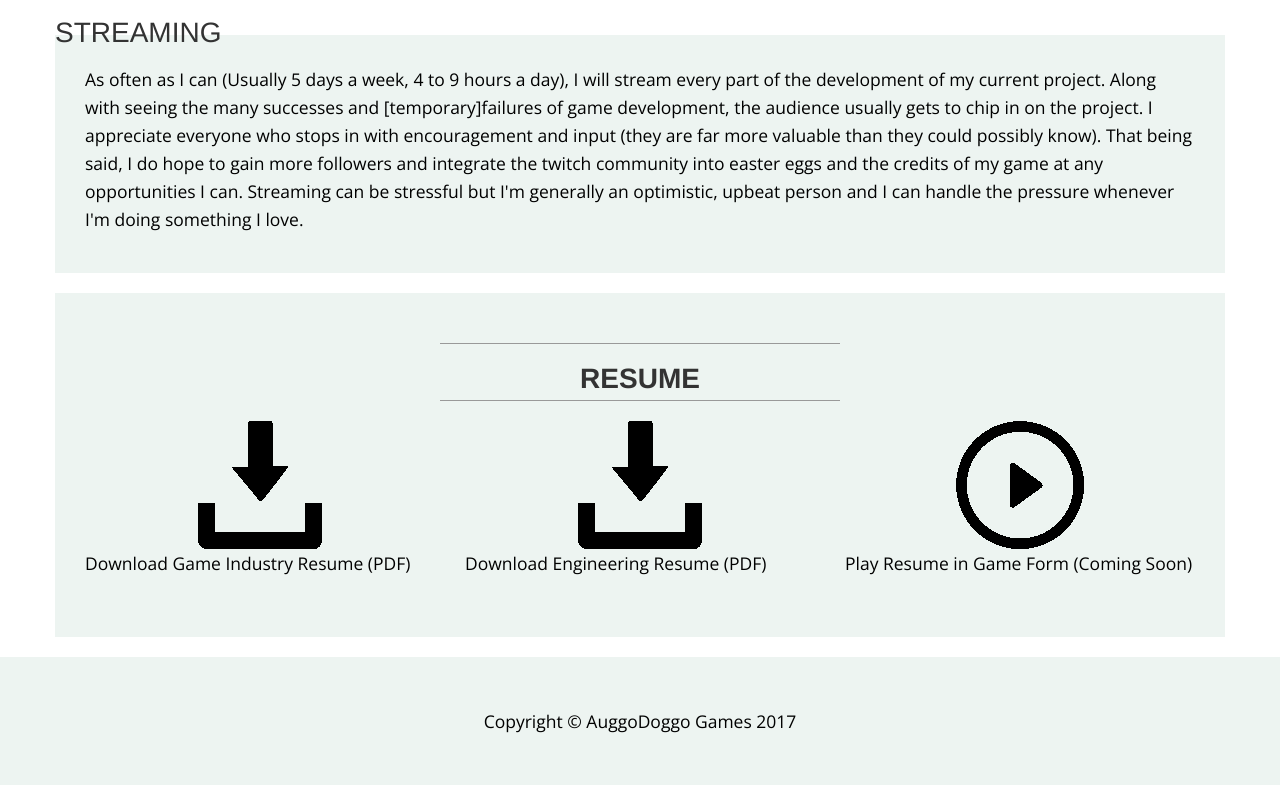
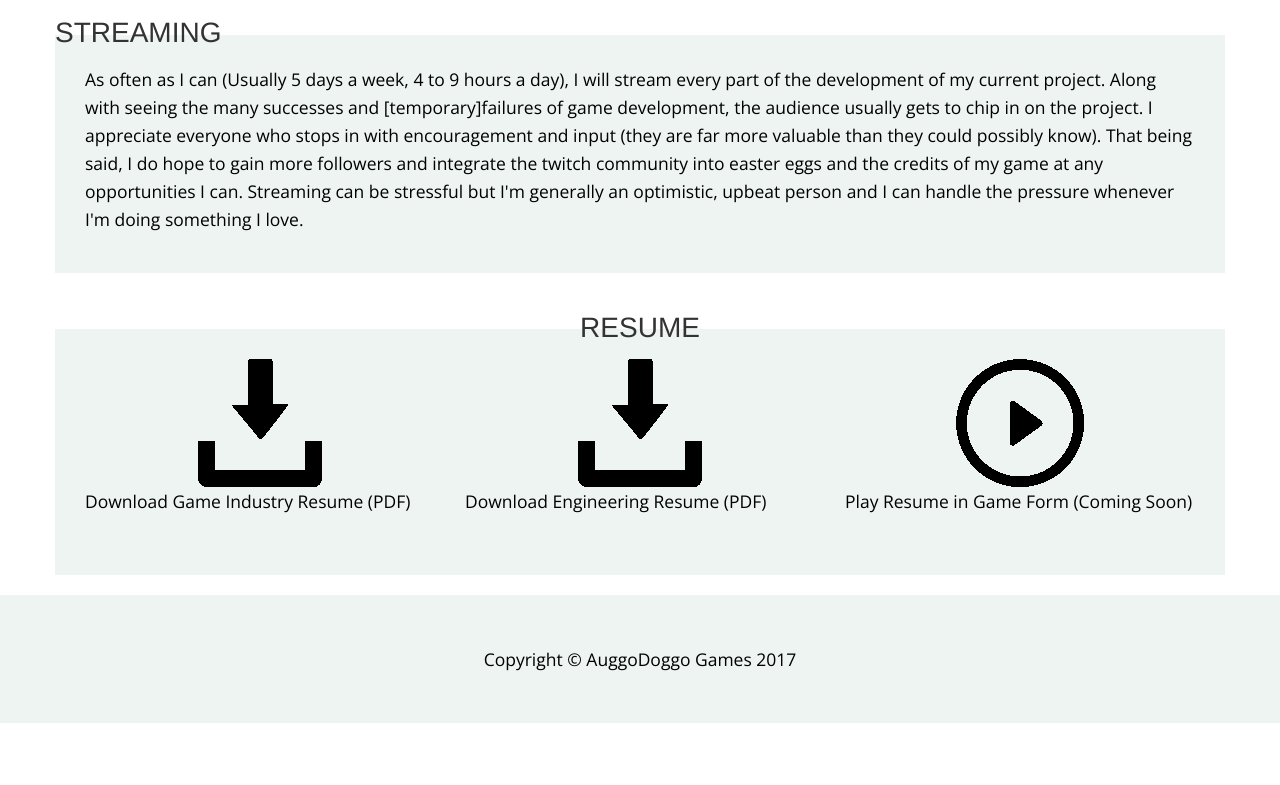
Before and after one commit to AugustYadon/AugustYadon.github.io, a plain HTML site: page index.html in a window 1280 px wide. Shown: the part 1035-1820 px from the top of the page. After the commit the page ends 1758 px from the top, so only its background shows below. Drawn offline with nearby package versions, Linux system fonts and the light colour scheme.

Commit message:
index updated

```diff
--- a/index.html
+++ b/index.html
@@ -104,11 +104,12 @@
             </div>
         </div>
         <div class="row">
+		    <h2 class="intro-text text-center">Resume</h2>
             <div class="box">
                 <div class="col-lg-12">
-                    <hr>
+                    <!--hr>
                     <h2 class="intro-text text-center"><strong>Resume</strong></h2>
-                    <hr>
+                    <hr-->
                     <div class="row">
                         <div class="col-sm-4">
                             <a href="/downloads/AugustYadon_AuggoDoggo_Resume.pdf" target="_blank" ><img class="img-responsive img-center" src="/img/download_icon.png" /><p>Download Game Industry Resume (PDF)</p></a>
```
